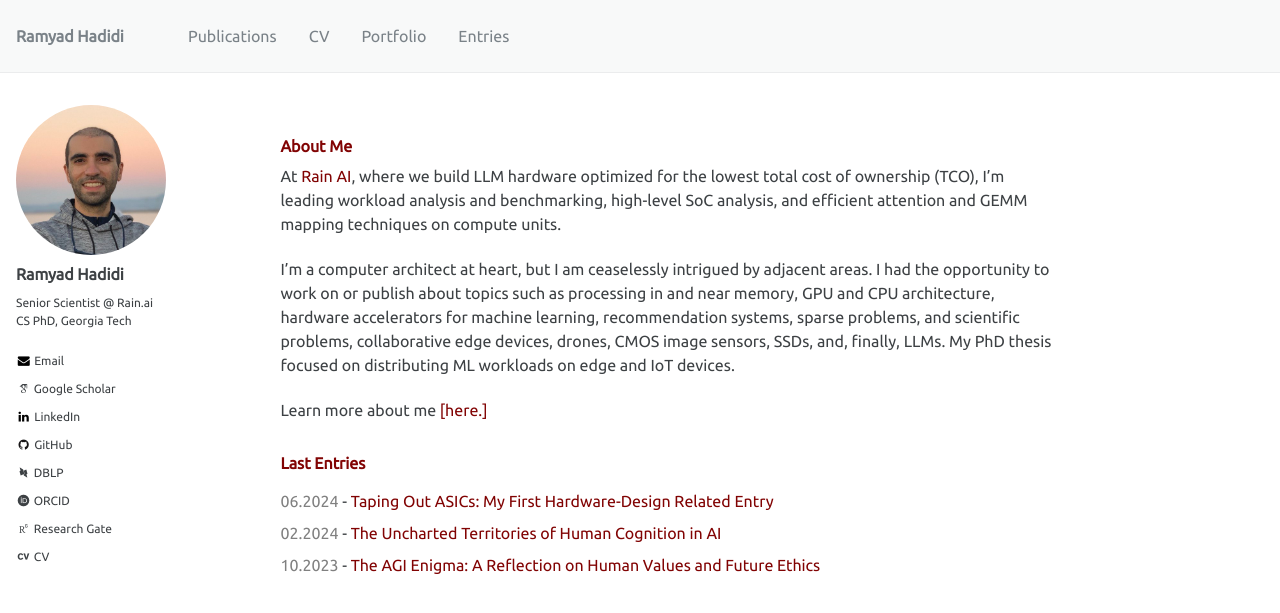
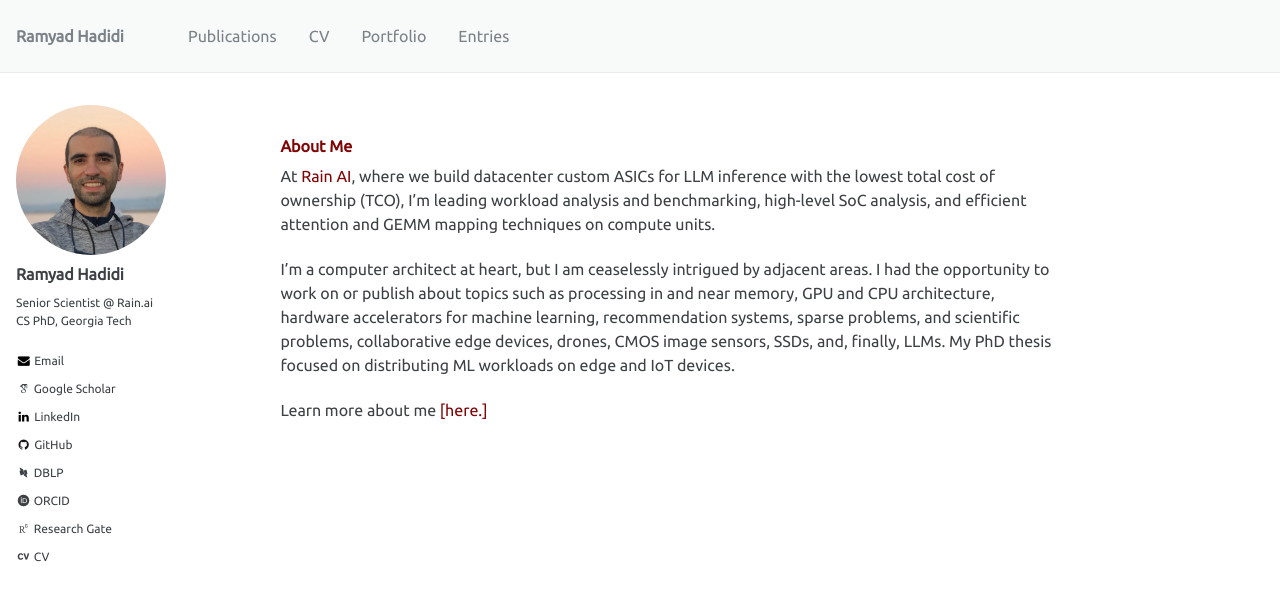
Before and after one commit to ramyadhadidi/ramyadhadidi.github.io, a Jekyll site: the page built from _pages/about.md, in a window 1280 px wide. Shown: the top 613 px of the page. Built offline with Jekyll 4.4.1, drawn with Linux system fonts in a browser that asks for light colours; some web fonts are replaced.

Commit message:
minimal entry page, removing entries

```diff
--- a/_pages/about.md
+++ b/_pages/about.md
@@ -6,14 +6,14 @@ redirect_from:
 ---
 ### [About Me]({% link _pages/about.md %})
 
-At [Rain AI](https://rain.ai/), where we build LLM hardware optimized for the lowest total cost of ownership (TCO), I’m leading workload analysis and benchmarking, high-level SoC analysis, and efficient attention and GEMM mapping techniques on compute units.
+At [Rain AI](https://rain.ai/), where we build datacenter custom ASICs for LLM inference with the lowest total cost of ownership (TCO), I’m leading workload analysis and benchmarking, high-level SoC analysis, and efficient attention and GEMM mapping techniques on compute units.
 
 I’m a computer architect at heart, but I am ceaselessly intrigued by adjacent areas. I had the opportunity to work on or publish about topics such as processing in and near memory, GPU and CPU architecture, hardware accelerators for machine learning, recommendation systems, sparse problems, and scientific problems, collaborative edge devices, drones, CMOS image sensors, SSDs, and, finally, LLMs. My PhD thesis focused on distributing ML workloads on edge and IoT devices.
 
 Learn more about me [[here.]]({% link _pages/more_about_me.md %})
 
 
-### [Last Entries]({% link _pages/entries.md %})
+<!-- ### [Last Entries]({% link _pages/entries.md %})
 <ul id="recent-posts" style="list-style-type: none; padding-left: 0">
 {% assign sorted_pages = site.pages | sort: 'date' | reverse %}
 {% for page in sorted_pages limit:3 %}
@@ -21,4 +21,4 @@ Learn more about me [[here.]]({% link _pages/more_about_me.md %})
       <li><span style="color: gray;">{{ page.date | date: "%m.%Y" }}</span> - <a href="{{ page.url | relative_url }}">{{ page.title }} </a></li>
     {% endif %}
 {% endfor %}
-</ul>
+</ul> -->
```
